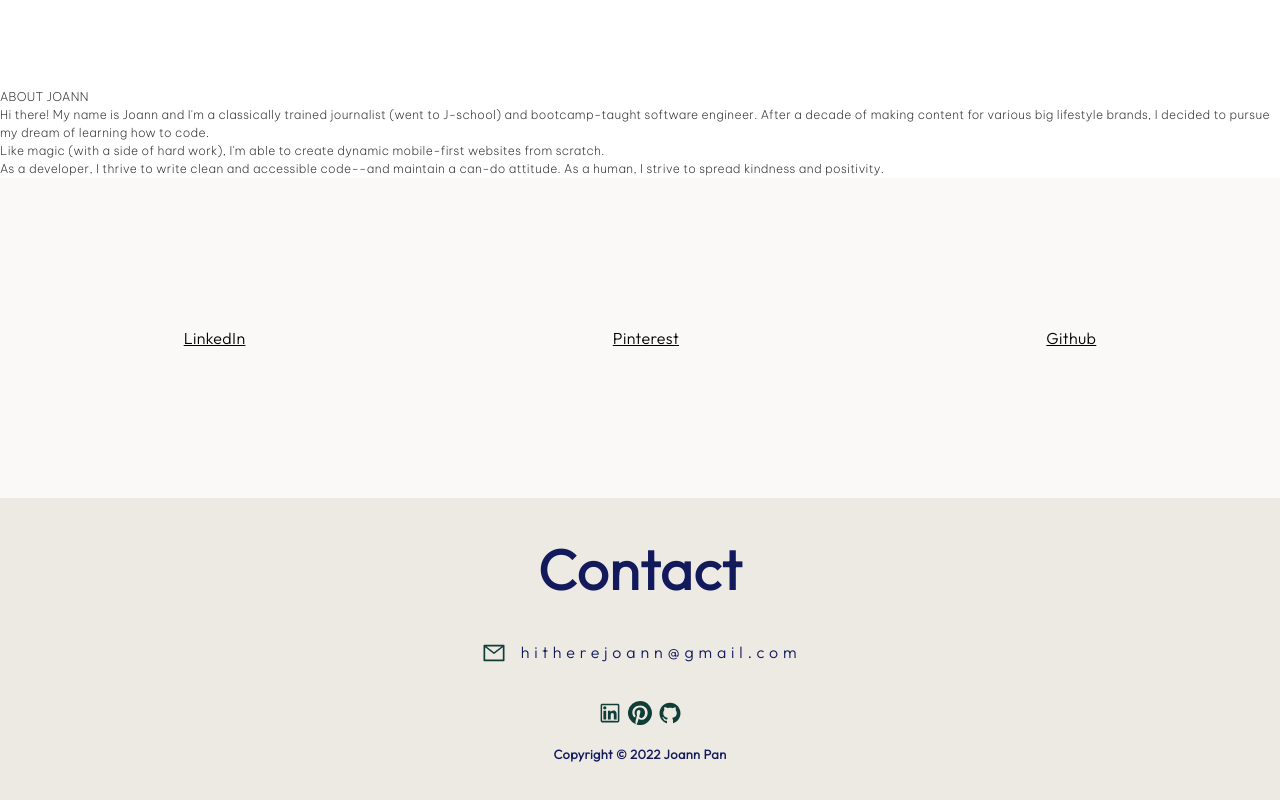
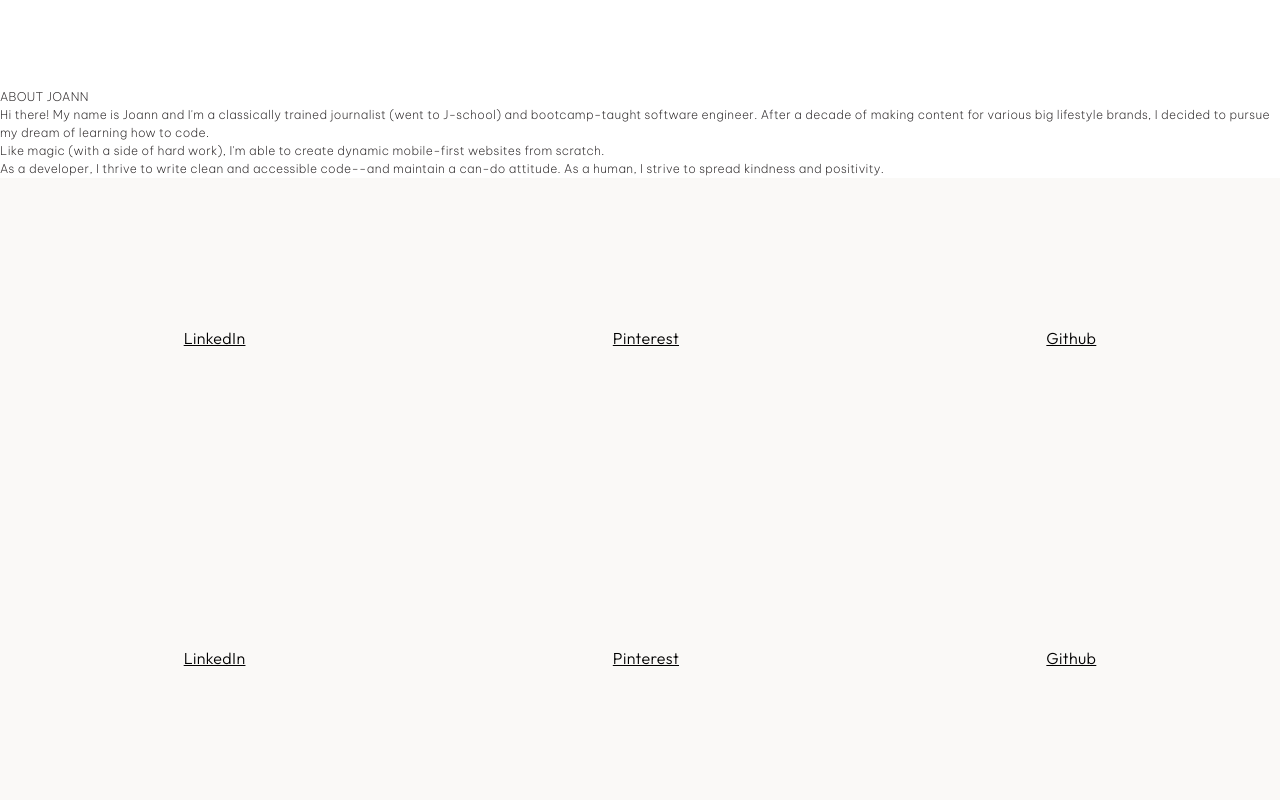
Before and after one commit to JLPinthecity/portfolio, a React (Create React App) app: page /about in a window 1280 px wide. Shown: the part 950-1750 px from the top of the page. Built offline with nearby package versions, Linux system fonts and the light colour scheme; a web font is replaced by a local one.

Commit message:
add code to conditionally render regular footer vs minimalist footer

```diff
--- a/src/components/Layout.js
+++ b/src/components/Layout.js
@@ -4,6 +4,7 @@ import { Outlet } from "react-router-dom";
 import Header from './Header';
 import Footer from './Footer';
 import Sidebar from './Sidebar';
+import MinimalistFooter from './MinimalistFooter';
 
 function Layout() {
 
@@ -27,7 +28,7 @@ function Layout() {
             </main>
 
             <div className="footer">
-                <Footer/>
+                {window.location.pathname === '/' ? <Footer /> : <MinimalistFooter/>}
             </div>
         </div>
 
```
